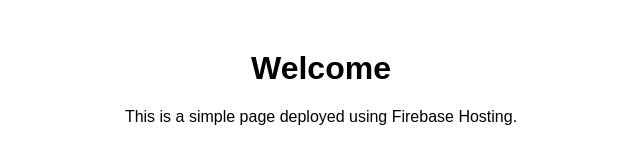
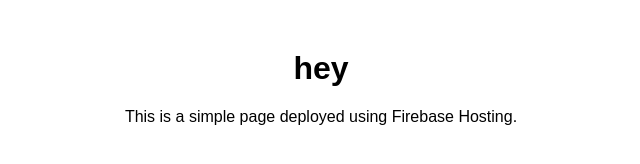
Before and after one commit to JohnhoJ1/NepaliHeritageFirebase, a plain HTML site: page public/index.html in a window 1280 px wide. Shown: the whole page, without its empty margins (319-959 px from the left). Drawn offline with Linux system fonts and the light colour scheme.

```diff
--- a/public/index.html
+++ b/public/index.html
@@ -13,7 +13,7 @@
     </style>
   </head>
   <body>
-    <h1>Welcome</h1>
+    <h1>hey</h1>
     <p>This is a simple page deployed using Firebase Hosting.</p>
     <div id="data-container"></div>
     <script src="/app.js"></script>
```
Also changed, not shown: 1 other file.
